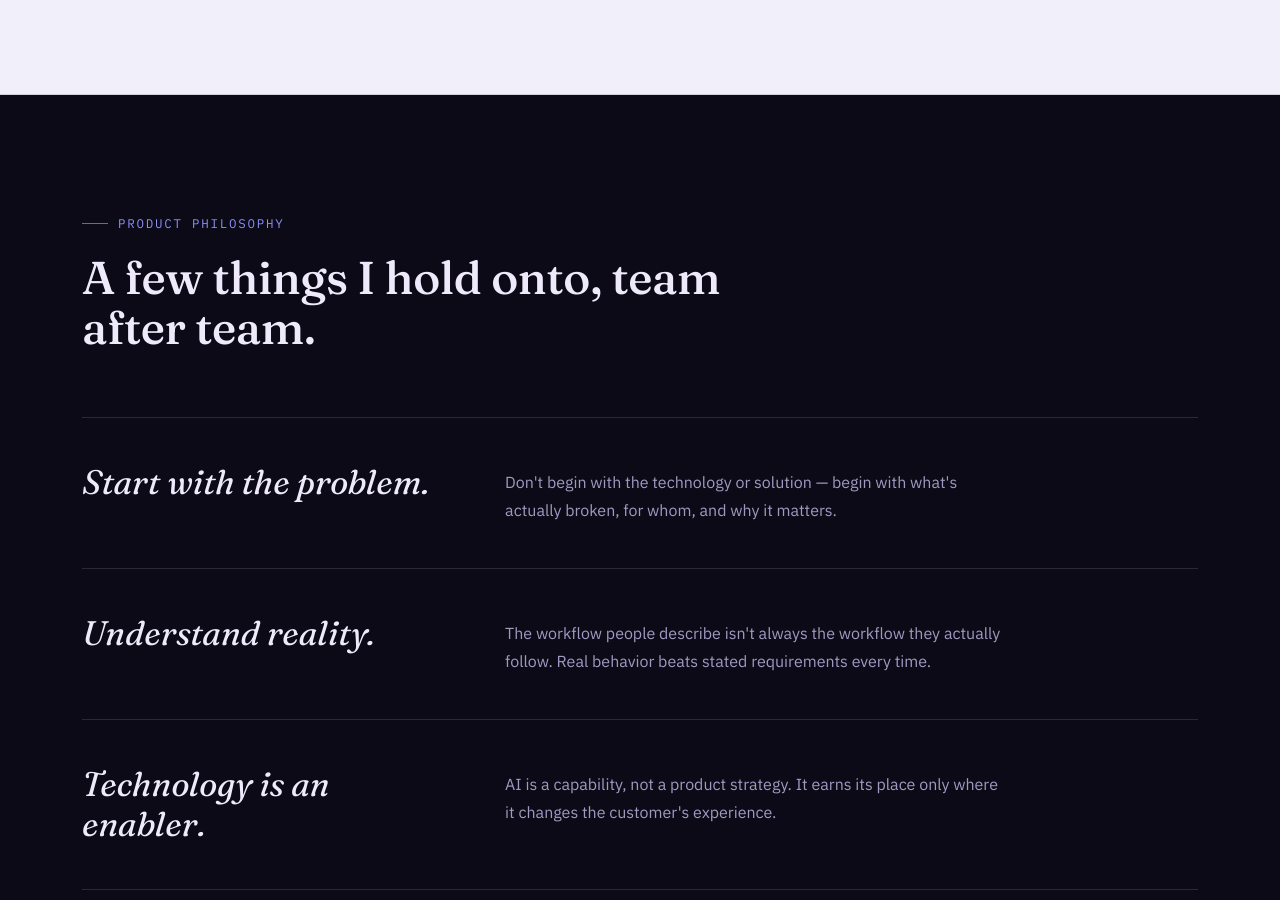
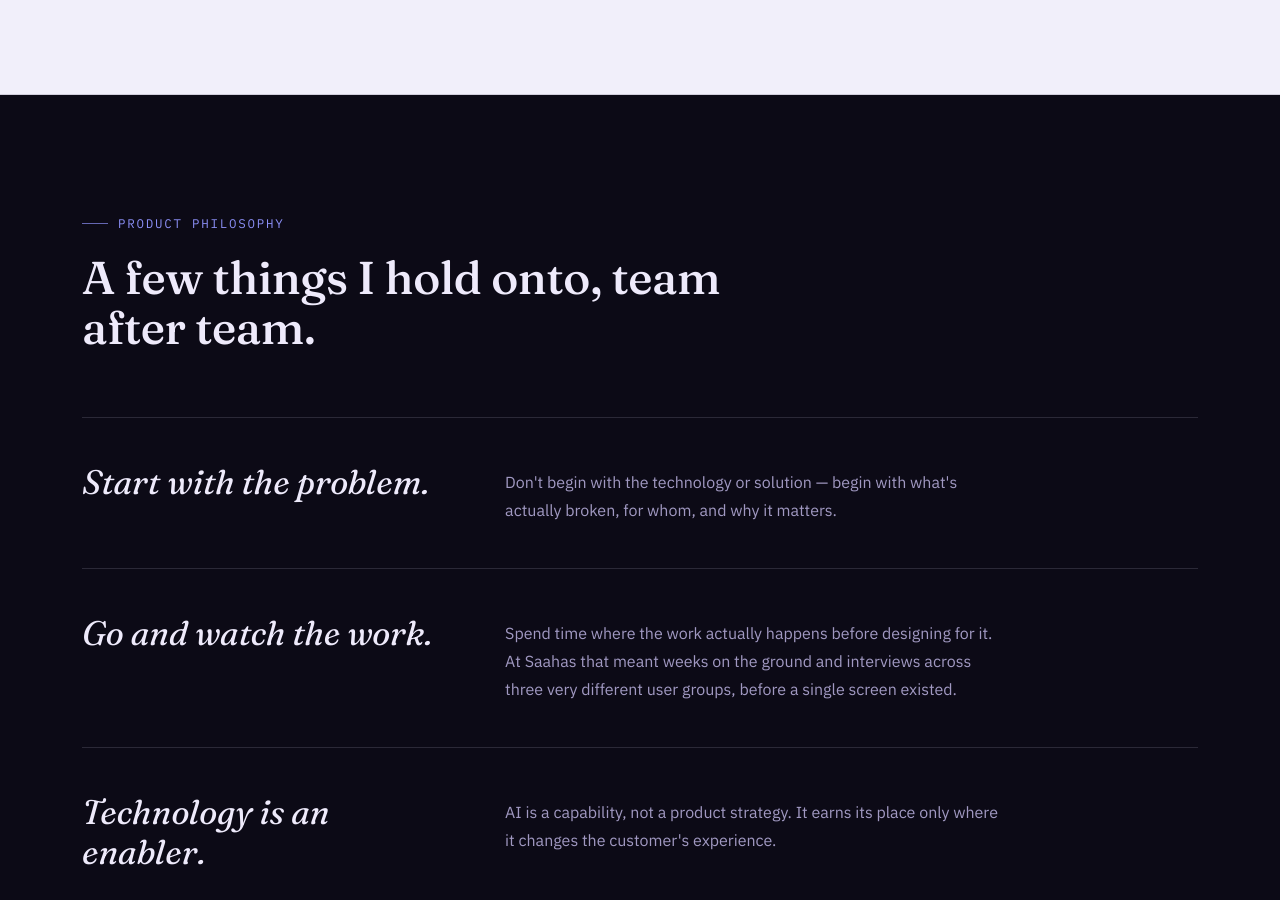
Before and after one commit to priyankagupta2311/Priyanka-Portfolio, a plain HTML site: page index.html in a window 1280 px wide. Shown: the part 4725-5625 px from the top of the page. Drawn offline with Linux system fonts and the light colour scheme.

Commit message:
Replace an unsupported principle with the method behind it
The 'workflow people describe isn't the workflow they follow' line
appeared twice and asserted an insight with no specific moment behind
it. Replaced with the discovery method that is defensible: weeks of
on-ground observation and interviews across three user groups before
anything was designed.

Also adds two Saahas judgement calls and drops a dead impact field.

Co-Authored-By: Claude Opus 5 <noreply@anthropic.com>
Claude-Session: https://claude.ai/code/session_01R4kphpBeEAMsnRSqZepVbU

```diff
--- a/index.html
+++ b/index.html
@@ -680,12 +680,21 @@ const cases = [
     problem:"Saahas works in waste management, and the product needed to serve users with dramatically different levels of exposure to technology — sanitation workers, citizens, and BBMP officials, in Bengaluru.",
     context:"The real challenge was designing technology for people far outside a traditional technology audience — including sanitation workers with no prior digital-tool experience at all.",
     action:"I worked directly with these users and stakeholders to understand their real workflows, and launched a mobile app plus an IVRS helpline in partnership with BBMP — built around the workflows the municipality already had rather than new ones, so officials weren't asked to change how they worked. I scoped and delivered the prototype through an external development agency.",
+    calls:[
+      {
+        head:"Spent weeks on the ground before designing anything.",
+        body:"The users were citizens, BBMP officials and sanitation workers — three groups with almost nothing in common technically, and none of them people I could design for from a desk. I monitored the real collection process on the ground for weeks and ran interviews across all three before building. What got built came out of what I saw and heard, not out of what the brief assumed."
+      },
+      {
+        head:"Built around the municipality's existing process, not a better one.",
+        body:"It would have been easy to design the workflow that should exist and ask BBMP to adopt it. Officials don't have the slack for that, and a product that depends on an organisation changing its habits usually dies quietly. So it mapped onto the routines already in place — which is also why a voice helpline mattered as much as the app."
+      }
+    ],
     dims:[
       {label:"Product Impact", value:"Piloted across one BBMP ward of ~1,000 households · 85%+ collection and segregation"},
       {label:"Scope", value:"30-person org — project coordinators and social media managers reporting in, field staff reporting to the coordinators"}
     ],
-    impact:"Reinforced a principle I've carried into every team since: the workflow people describe isn't always the workflow they actually follow. Technology has to adapt to the user's reality — not expect the user to adapt to technology.",
-    note:"“The workflow people describe isn't always the workflow they actually follow.”",
+    note:"“I watched the work for weeks before I designed anything for it.”",
     help:["discovery"]
   },
   {
@@ -702,7 +711,7 @@ const cases = [
 
 const principles = [
   { head:"Start with the problem.", body:"Don't begin with the technology or solution — begin with what's actually broken, for whom, and why it matters." },
-  { head:"Understand reality.", body:"The workflow people describe isn't always the workflow they actually follow. Real behavior beats stated requirements every time." },
+  { head:"Go and watch the work.", body:"Spend time where the work actually happens before designing for it. At Saahas that meant weeks on the ground and interviews across three very different user groups, before a single screen existed." },
   { head:"Technology is an enabler.", body:"AI is a capability, not a product strategy. It earns its place only where it changes the customer's experience." },
   { head:"Connect product to business.", body:"A product isn't successful simply because people use it — it has to hold up as a business, too." },
   { head:"Build for humans.", body:"Great products fit into people's lives and workflows, rather than asking people to reshape themselves around the product." },
```
